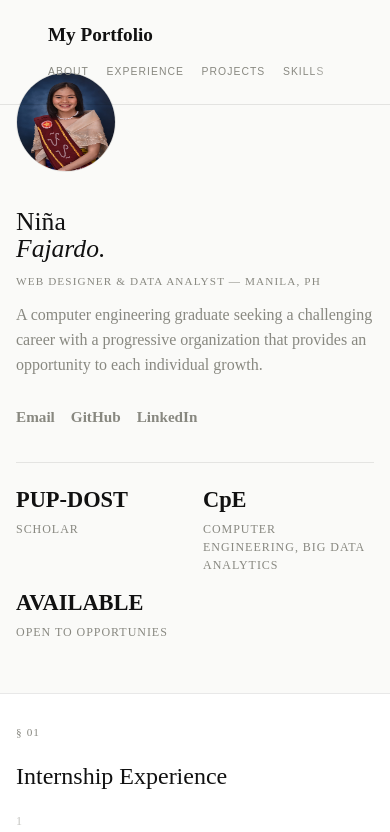
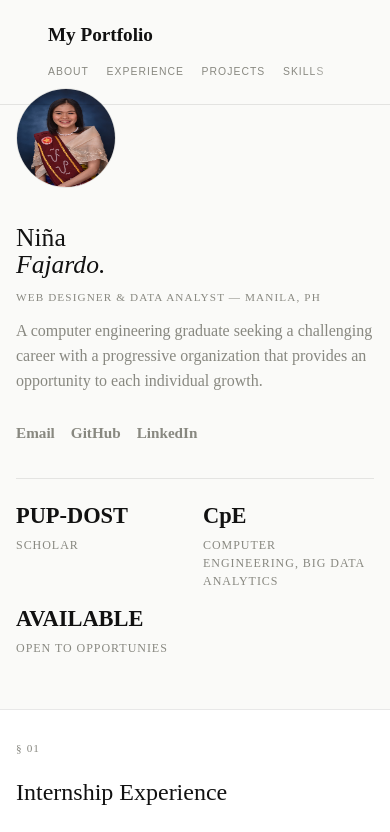
Before and after one commit to fajardoninag/Portfolio, a React (Create React App) app: page / in a window 390 px wide. Shown: the top 832 px of the page. Built offline with nearby package versions, Linux system fonts and the light colour scheme.

Commit message:
Profile paddings

```diff
--- a/src/App.css
+++ b/src/App.css
@@ -602,7 +602,7 @@ h1, h2, h3, h4 {
   }
 
   .about-section {
-    padding: 4.5rem 0 1.75rem;
+    padding: 5.5rem 0 1.75rem;
   }
 
   #about,
```
